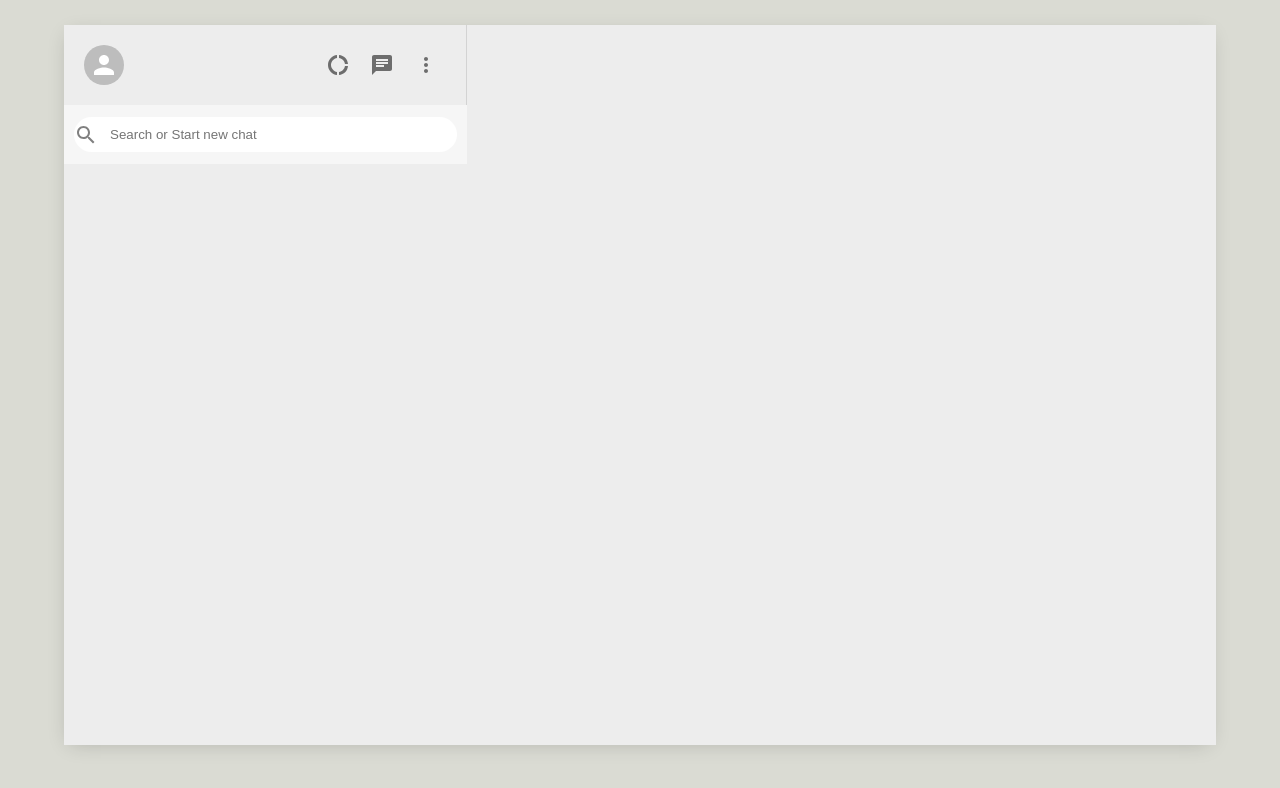
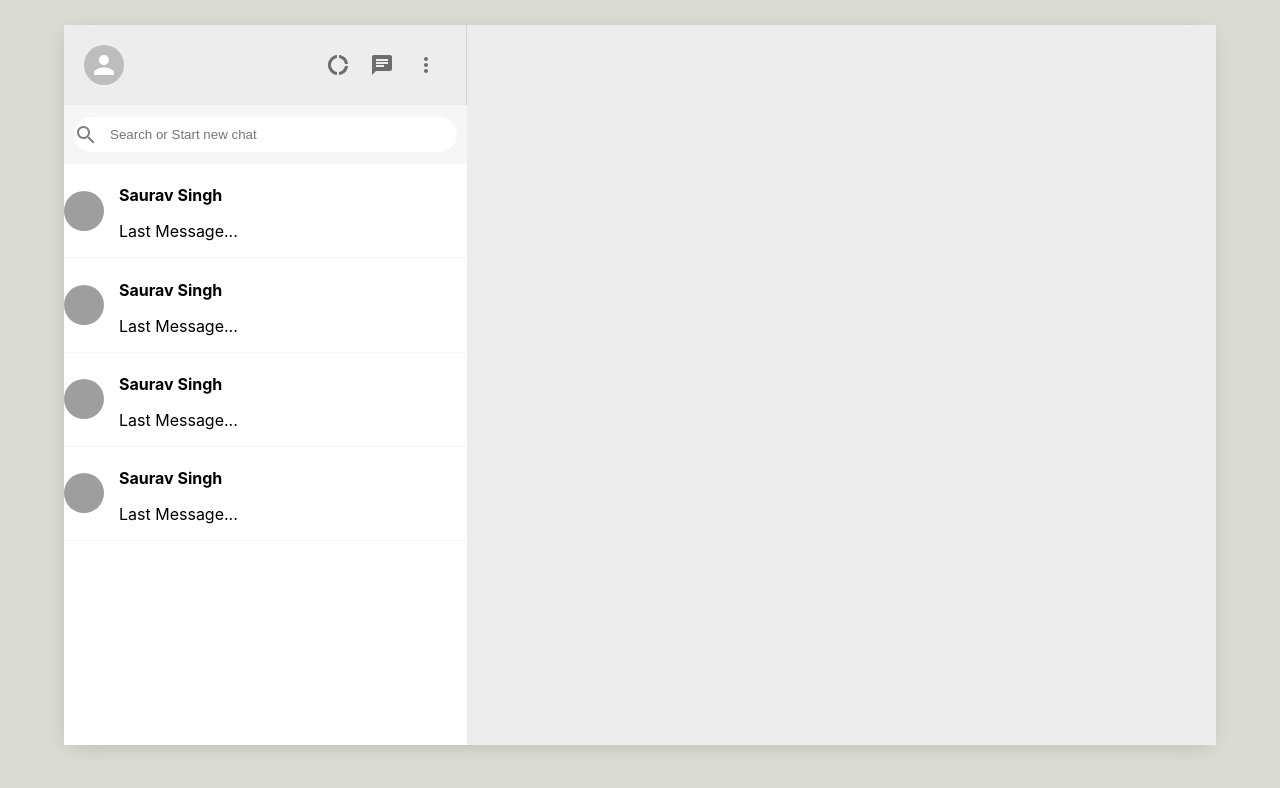
Before and after one commit to Saurav-singh06/Whatsapp-Web, a React (Create React App) app: page / in a window 1280 px wide. Shown: the top 788 px of the page. Built offline with nearby package versions, Linux system fonts and the light colour scheme; grey boxes are pictures that could not be loaded.

Commit message:
Add SidebarChat section

```diff
--- a/src/App.js
+++ b/src/App.js
@@ -1,4 +1,4 @@
-
+import react from 'react';
 import './App.css';
 import Sidebar from './Components/Sidebar';
 
--- a/src/Components/Sidebar.js
+++ b/src/Components/Sidebar.js
@@ -2,6 +2,7 @@ import React from 'react';
 import "../Sidebar.css"
 import {Avatar, Icon, IconButton} from "@mui/material"
 import { Chat, DonutLarge, MoreVert, SearchOutlined } from '@mui/icons-material';
+import SidebarChat from './SidebarChat';
 function Sidebar() {
   return(
     <div className='sidebar'>
@@ -31,7 +32,10 @@ function Sidebar() {
   </div>
 
   <div className="sb_chats">
-
+<SidebarChat/>
+<SidebarChat/>
+<SidebarChat/>
+<SidebarChat/>
   </div>
 
 </div>
--- a/src/Components/SidebarChat.js
+++ b/src/Components/SidebarChat.js
@@ -0,0 +1,28 @@
+import { Avatar } from '@mui/material';
+import React, { useState ,useEffect } from 'react';
+import "../SidebarChat.css"
+
+function SidebarChat() {
+
+  const [Seed,setSeed] = useState("");
+
+  useEffect(() => {
+  setSeed(Math.floor(
+    Math.random()*5000
+  ))
+  }, []);
+
+
+  return (
+  <div className='sidebar_Chats'>
+    <Avatar src={`https://avatars.dicebear.com/api/avataaars/${Seed}.svg`}/>
+    <div className="sbChat_info">
+      <h4>Saurav Singh</h4>
+      <p>Last Message...</p>
+    </div>
+
+  </div>
+  )
+}
+
+export default SidebarChat;
--- a/src/Sidebar.css
+++ b/src/Sidebar.css
@@ -45,3 +45,8 @@
     color: gray;
     padding: 10p;
 }
+.sb_chats{
+    flex: 1;
+    background-color: white;
+    overflow: scroll;
+}
--- a/src/Sidebarchat.css
+++ b/src/Sidebarchat.css
@@ -0,0 +1,17 @@
+.sidebar_Chats{
+    display: flex;
+    align-items: center;
+    cursor: pointer;
+    border-bottom: 1px solid #f6f6f6;
+}
+.sidebar_Chats:hover{
+    background-color: #ebebeb;
+}
+.sbChat_info{
+    margin-left: 15px;
+}
+.sbChat_info > h4{
+    font-size: 16px;
+    margin-bottom: 8px;
+
+}
```
